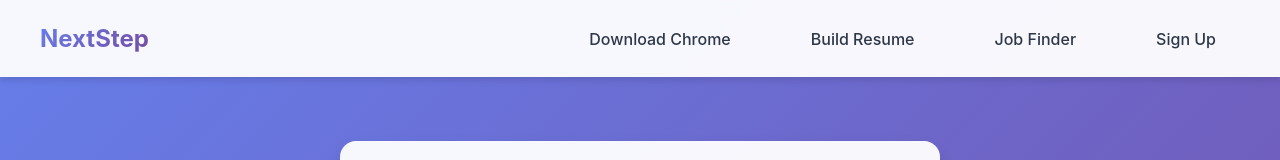
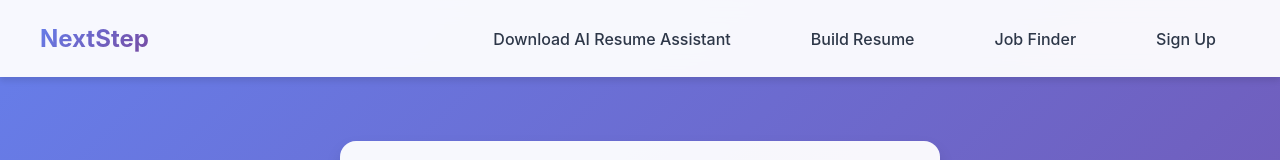
Before and after one commit to ujenniee/DubHacks, a browser extension: page apply.html in a window 1280 px wide. Shown: the top 160 px of the page. Drawn offline with Linux system fonts and the light colour scheme.

Commit message:
edited nav bar name to AI assist

```diff
--- a/apply.html
+++ b/apply.html
@@ -11,7 +11,7 @@
         <div class="nav-container">
             <a href="home.html" class="logo">NextStep</a>
             <ul class="nav-links">
-                <li><a href="#download">Download Chrome </a></li>
+                <li><a href="#download">Download AI Resume Assistant </a></li>
                 <li><a href="#contact">Build Resume</a></li>
                 <li><a href="jobFinder.html">Job Finder</a></li>
                 <li><a href="signUp.html">Sign Up</a></li>
```
Also changed, not shown: buildResume.html (+1 -1 lines), home.html (+1 -1 lines), login.html (+1 -1 lines), signUp.html (+1 -1 lines), people.png (added).
